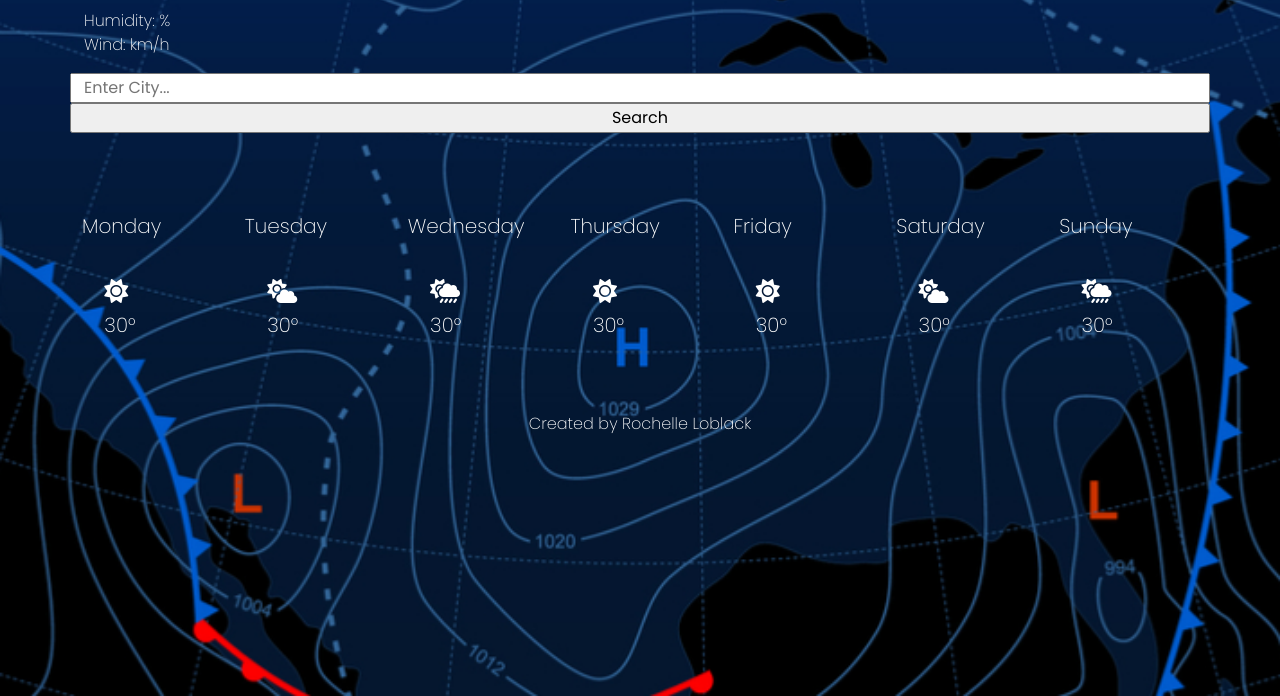
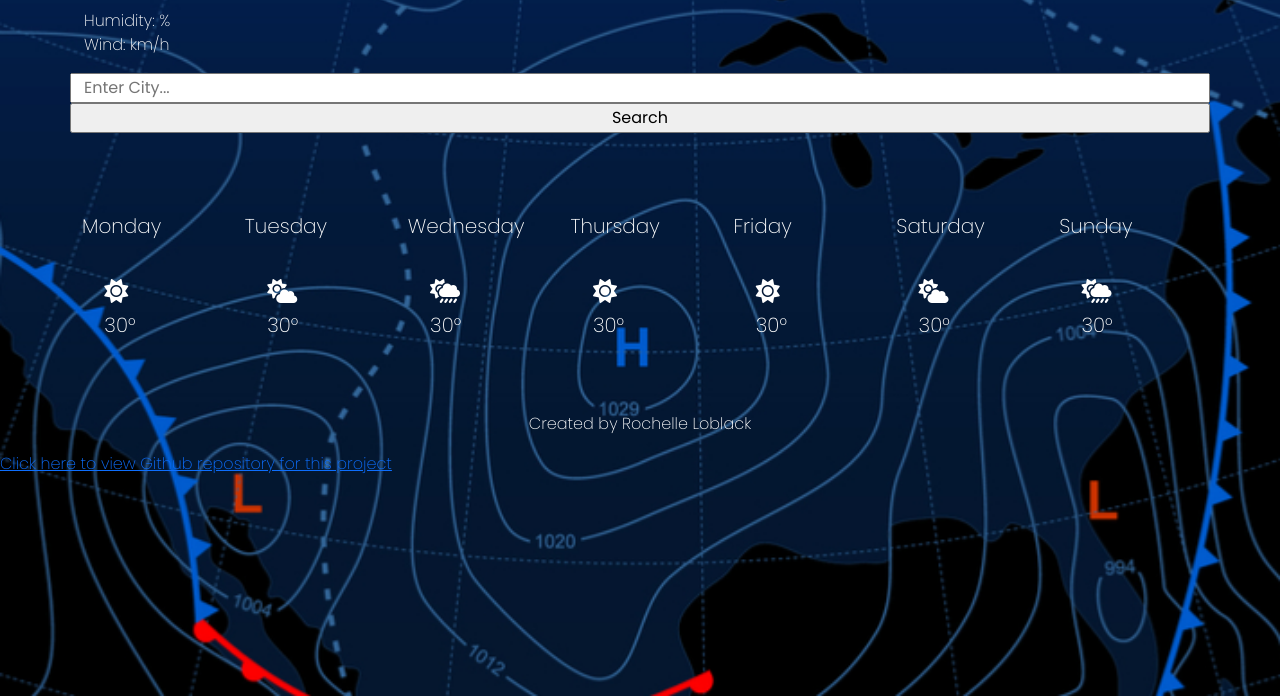
Before and after one commit to RKDCODES/WeatherAppProject, a plain HTML site: page index.html in a window 1280 px wide. Shown: the part 104-800 px from the top of the page. Drawn offline with nearby package versions, Linux system fonts and the light colour scheme; no server answers.

Commit message:
Added hyperlink for Github Repository

```diff
--- a/index.html
+++ b/index.html
@@ -89,6 +89,11 @@
     <br />
 
     <p class="signature">Created by Rochelle Loblack</p>
+    <p class="github">
+      <a href="https://github.com/RKDCODES/WeatherAppProject"
+        >Click here to view Github repository for this project</a
+      >
+    </p>
     <script type="text/javascript" src="script.js"></script>
   </body>
 </html>
```
